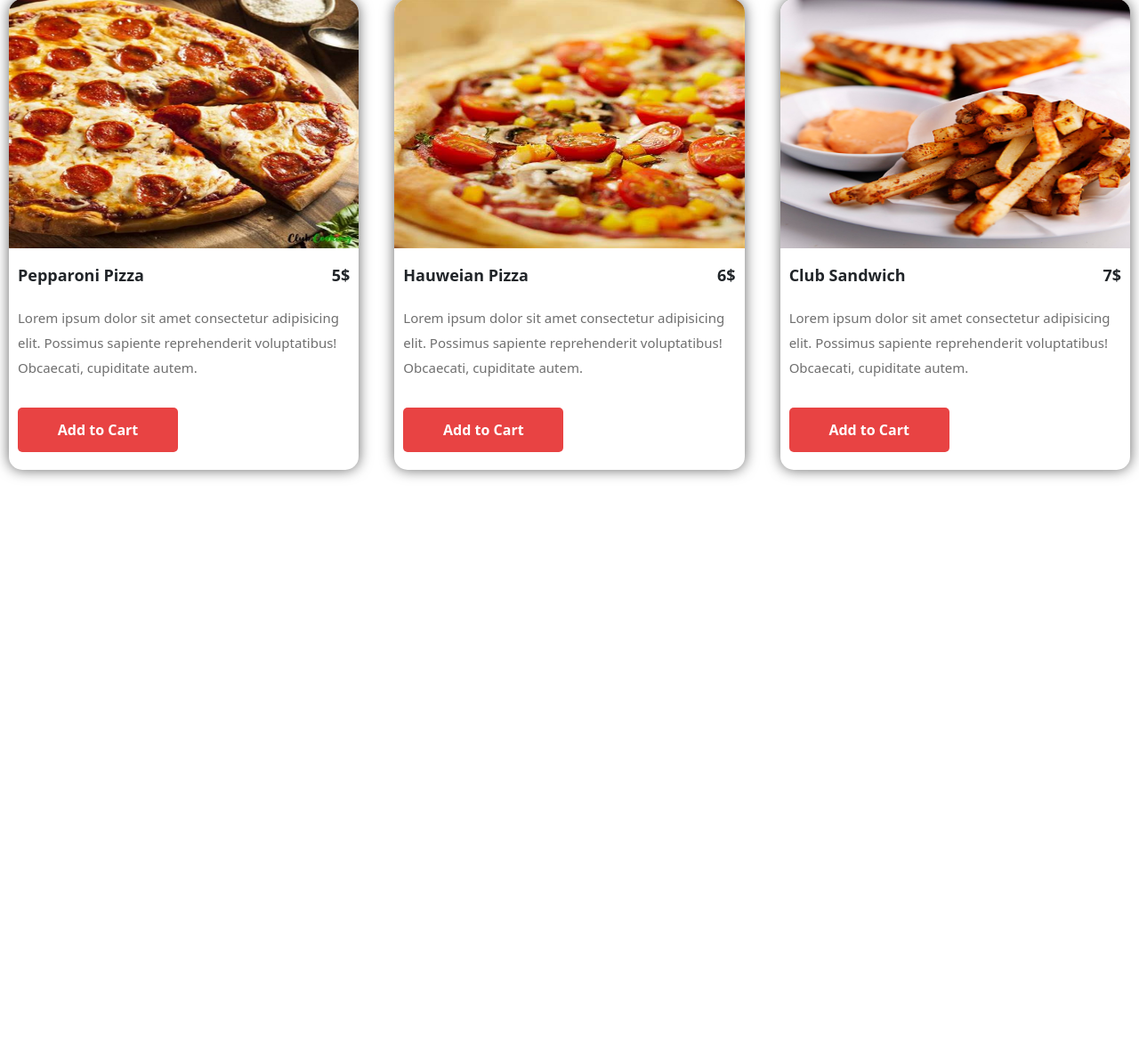
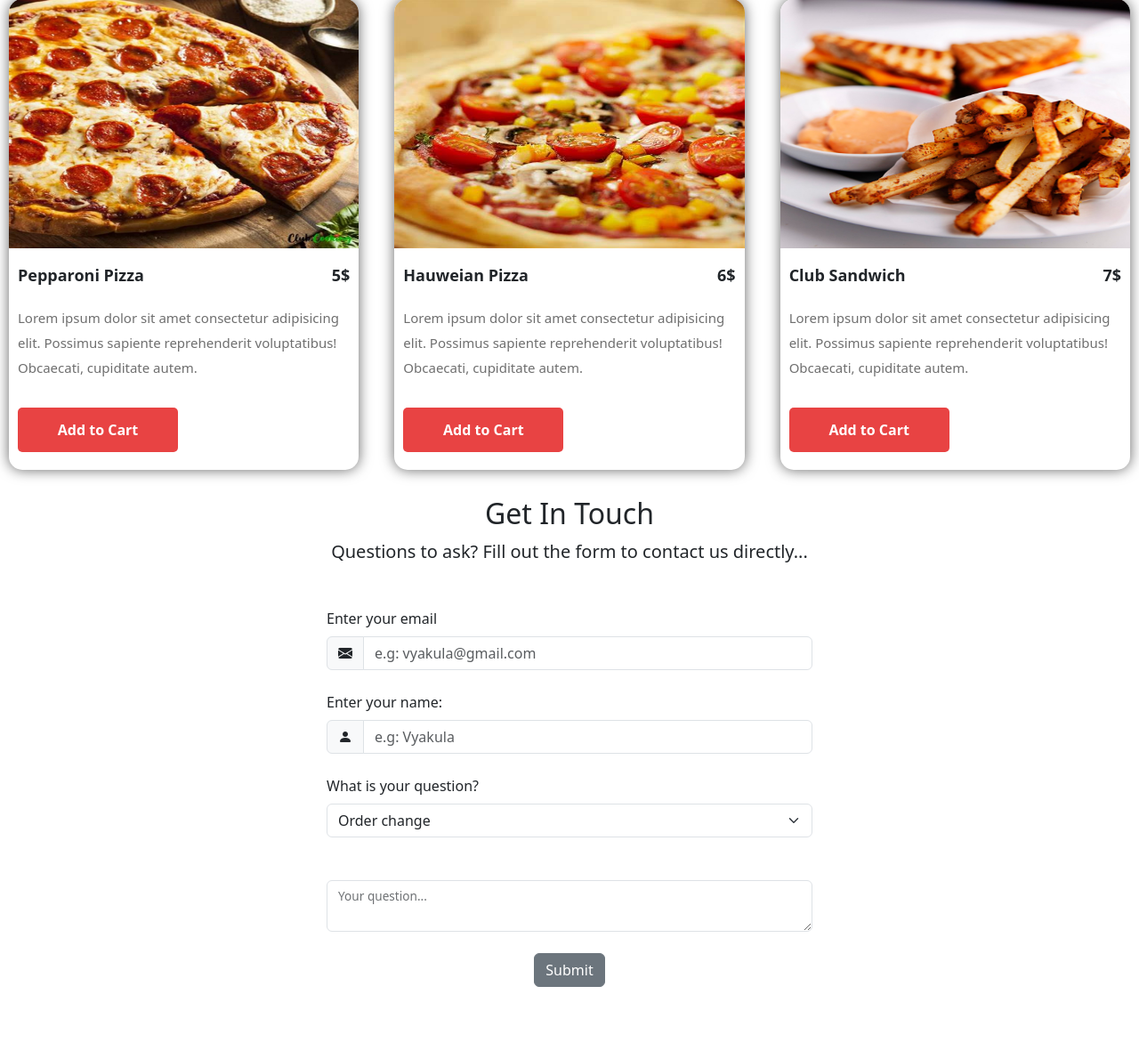
Before and after one commit to TechDanny/Vyakula, a Flask app: page / in a window 1280 px wide. Shown: the part 2177-3358 px from the top of the page at 89% size. Before the commit the page ends 2715 px from the top, so only its background shows below. Run offline with Flask 3, Linux system fonts and the light colour scheme.

Commit message:
Added the contact page segment

```diff
--- a/templates/index.html
+++ b/templates/index.html
@@ -225,6 +225,53 @@
 
     <!--Contact page-->
 
+    <section id="contact">
+      <div class="container-lg">
+        <div class="text-center">
+            <h2>Get In Touch</h2>
+            <p class="lead">Questions to ask? Fill out the form to contact us directly...</p>
+        </div>
+        <div class="row justify-content-center my-5">
+            <div class="col-lg-6">
+                <form method="post" action="" name="contact-form">
+                    <label for="email" class="form-label">Enter your email</label>
+                    <div class="mb-4 input-group">
+                        <span class="input-group-text">
+                            <i class="bi bi-envelope-fill"></i>
+                            </span>
+                            <input type="email" name="email" class="form-control" required placeholder="e.g: vyakula@gmail.com" autocomplete="email">
+
+                    </div>
+
+                    <label for="name" class="form-label">Enter your name:</label>
+                    <div class="mb-4 input-group">
+                        <span class="input-group-text">
+                            <i class="bi bi-person-fill"></i>
+                            </span>
+                           <input type="text" name="name" class="form-control" required placeholder="e.g: Vyakula" autocomplete="name">
+                        </div>
+                    <label for="subject" class="form-label">What is your question?</label>
+                    <select class="form-select" id="subject">
+                        <option value="pricing" selected>Order change</option>
+                        <option value="content">Delivery query</option>
+                        <option value="other">Other questions</option>
+
+                    </select>
+                    <div class="form-floating mb-4 mt-5">
+                        <textarea id="query" name="message" class="form-control" autocomplete="message"></textarea>
+                        <label for="query">Your question...</label>
+
+                    </div>
+                    <div class="mb-4 text-center">
+                        <button type="submit" class="btn btn-secondary">Submit</button>
+                    </div>
+                </form>
+            </div>
+        </div>
+    </div>
+
+    </section>
+
     <!--end of contact page-->
 
 </body>
```
